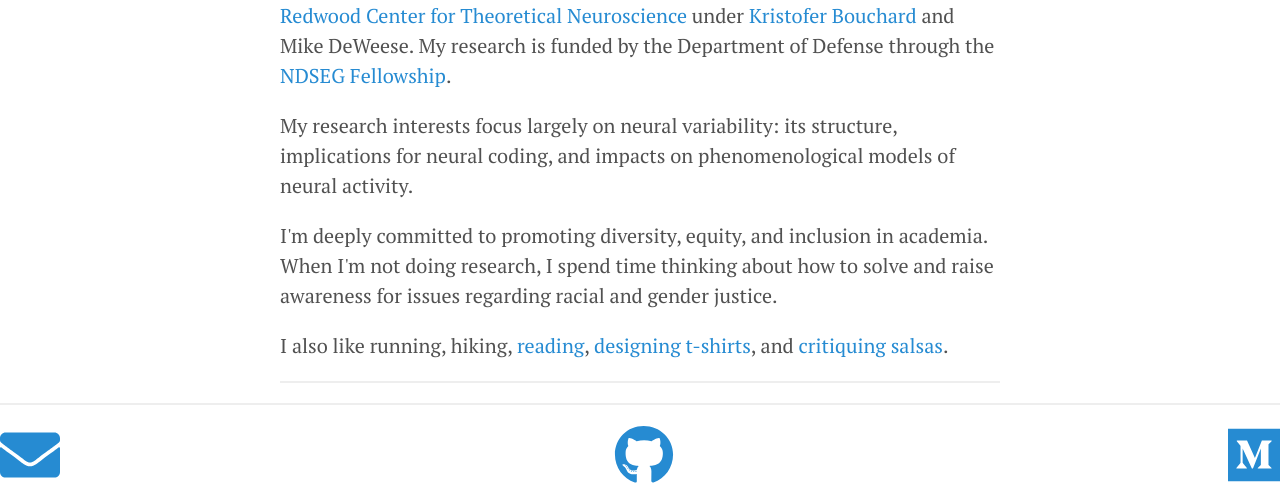
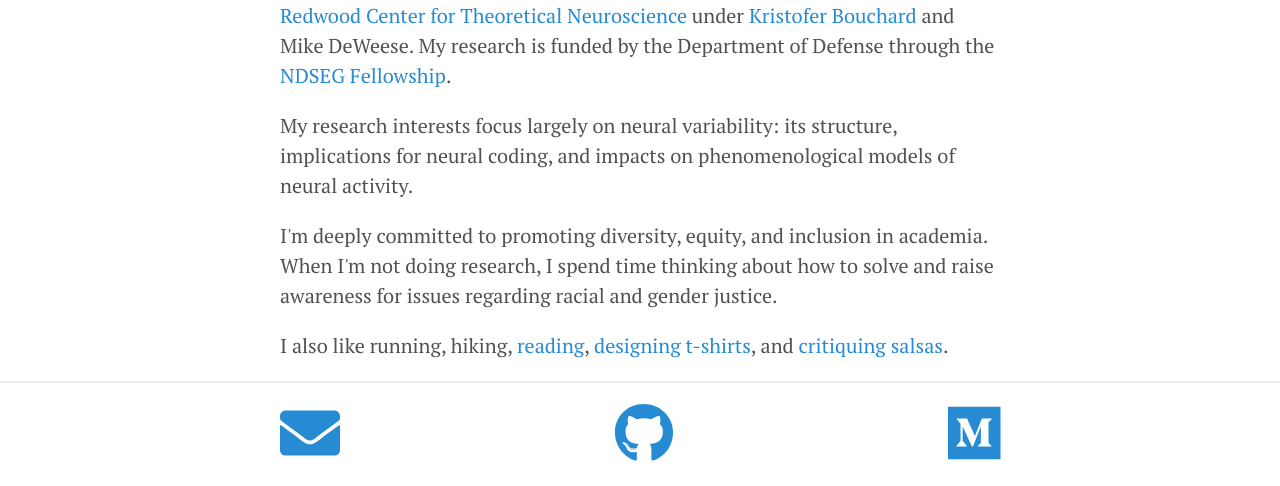
Before and after one commit to pssachdeva/pssachdeva.github.io, a Jekyll site: the page built from index.html, in a window 1280 px wide. Shown: the part 442-928 px from the top of the page. Built offline with Jekyll 4.4.1, drawn with Linux system fonts in a browser that asks for light colours; nearby versions of some CDN libraries; the list of posts is cut into pages by our own code; after the commit the page ends 906 px from its top, so only the background shows below that.

Commit message:
stylesheeting

```diff
--- a/_layouts/default.html
+++ b/_layouts/default.html
@@ -20,10 +20,12 @@
 			{{ content }}
 		</div>
 		<hr>
-		<ul id="masthead">
-			<li><a href="mailto:pratik.sachdeva@berkeley.edu" target="_top"><i class="fas fa-3x fa-envelope"></i></a></li>
-			<li><a href="https://github.com/pssachdeva" target="_blank"><i class="fab fa-3x fa-github"></i></a></li>
-			<li><a href="https://medium.com/@psachdeva" target="_blank"><i class="fab fa-3x fa-medium"></i></a></li>
-		</ul>
+		<div class="container">
+			<ul id="masthead">
+				<li><a href="mailto:pratik.sachdeva@berkeley.edu" target="_top"><i class="fas fa-3x fa-envelope"></i></a></li>
+				<li><a href="https://github.com/pssachdeva" target="_blank"><i class="fab fa-3x fa-github"></i></a></li>
+				<li><a href="https://medium.com/@psachdeva" target="_blank"><i class="fab fa-3x fa-medium"></i></a></li>
+			</ul>
+		</div>
 	</body>
 </html>
--- a/index.html
+++ b/index.html
@@ -13,4 +13,3 @@ title: Home
 <p>I'm deeply committed to promoting diversity, equity, and inclusion in academia. When I'm not doing research, I spend time thinking about how to solve and raise awareness for issues regarding racial and gender justice.</p>
 
 <p>I also like running, hiking, <a href="https://medium.com/nbycreads">reading</a>, <a href="https://www.facebook.com/pg/the.nbyc/shop/?ref=page_internal">designing t-shirts</a>, and <a href="https://www.youtube.com/channel/UCIe6b3T6dcOrQ1qJJtiazEg">critiquing salsas</a>.
-<hr>
```
